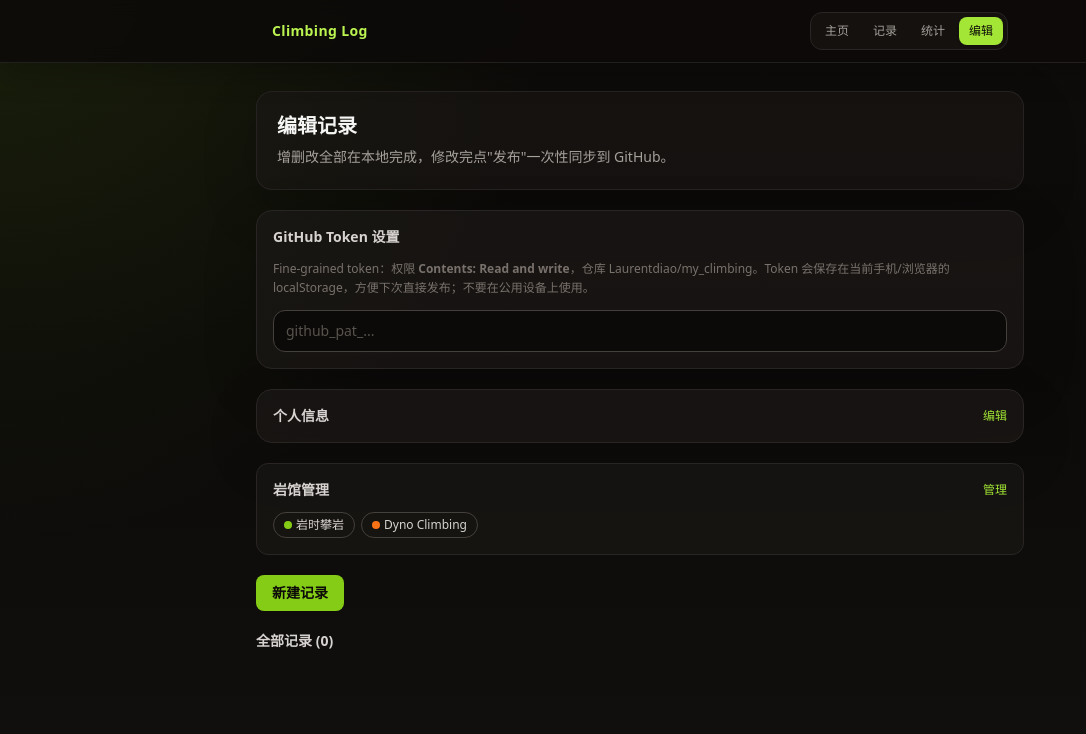
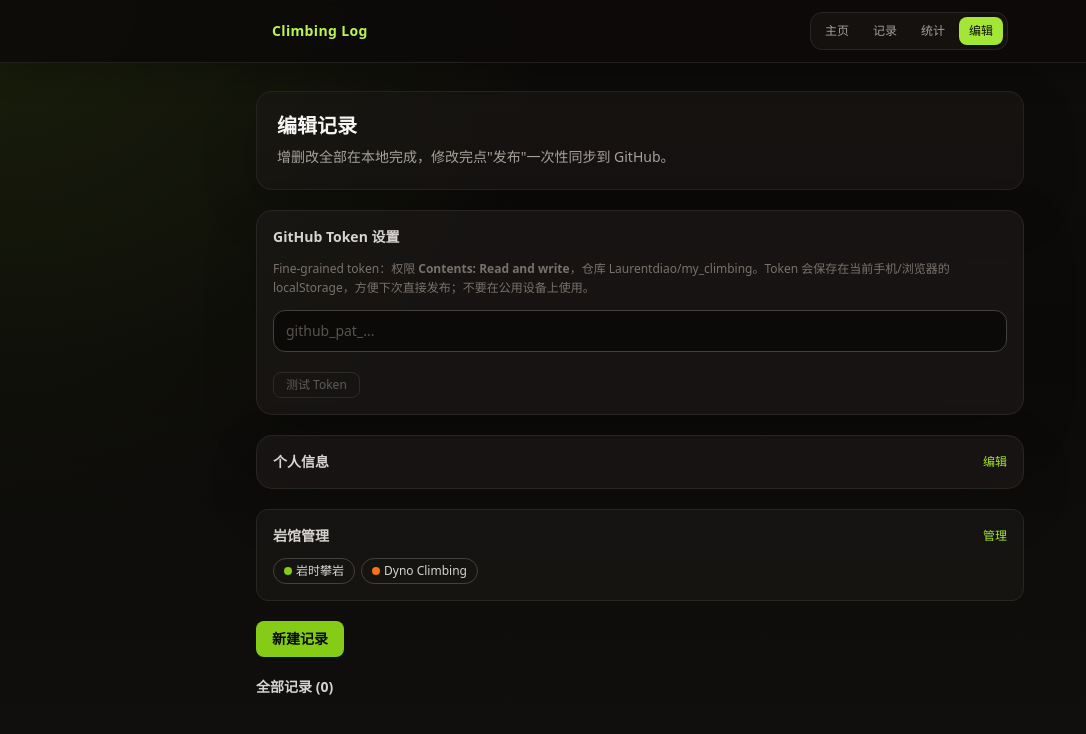
Before and after one commit to Laurentdiao/my_climbing, a React (Vite) app: page /#/editor in a window 1280 px wide. Shown: the top 734 px of the page, without its empty margins (0-1086 px from the left). Built offline with nearby package versions, Linux system fonts and the light colour scheme.

Commit message:
fix: detailed error messages for publish failures, add token test button

```diff
--- a/src/pages/EditorPage.tsx
+++ b/src/pages/EditorPage.tsx
@@ -192,7 +192,8 @@ export function EditorPage() {
 
       const validation = climbingLogSchema.safeParse(merged);
       if (!validation.success) {
-        throw new Error("本地数据校验失败");
+        const issues = validation.error.issues.map(i => `${i.path.join(".")}: ${i.message}`).join("; ");
+        throw new Error("数据校验失败: " + issues);
       }
 
       const content = toBase64(JSON.stringify(merged, null, 2));
@@ -200,8 +201,13 @@ export function EditorPage() {
       const shaResp = await fetch(GH_API,
         { headers: { Authorization: `Bearer ${token}` } },
       );
-      if (!shaResp.ok && shaResp.status !== 404) {
-        throw new Error(`GitHub API: ${shaResp.status}`);
+      if (!shaResp.ok) {
+        if (shaResp.status === 401 || shaResp.status === 403) {
+          throw new Error("Token 无效或无权限，请重新生成");
+        }
+        if (shaResp.status !== 404) {
+          throw new Error(`GitHub 请求失败 (${shaResp.status})`);
+        }
       }
       const shaData = await shaResp.json().catch(() => ({}));
       const sha = shaData.sha;
@@ -226,7 +232,10 @@ export function EditorPage() {
       );
       if (!putResp.ok) {
         const err = await putResp.json().catch(() => ({}));
-        throw new Error(err.message || `GitHub API: ${putResp.status}`);
+        if (putResp.status === 409) {
+          throw new Error("文件冲突，请先刷新页面再试");
+        }
+        throw new Error(err.message || `提交失败 (${putResp.status})`);
       }
 
       updateChanges({ profile: null, gyms: [], removedGyms: [], added: [], edited: [], deleted: [] });
@@ -234,8 +243,9 @@ export function EditorPage() {
 
       loadClimbingLog().then(setData);
     } catch (e: unknown) {
-      console.error("Publish failed:", e);
-      setMessage({ type: "err", text: "发布失败，请检查 Token 权限或网络连接" });
+      const errMsg = e instanceof Error ? e.message : "未知错误";
+      console.error("Publish failed:", errMsg);
+      setMessage({ type: "err", text: `发布失败: ${errMsg}` });
     } finally {
       setPublishing(false);
     }
@@ -305,6 +315,30 @@ export function EditorPage() {
           placeholder="github_pat_..."
           className="w-full rounded-xl border border-stone-700 bg-stone-950 px-3 py-2.5 text-sm text-stone-200 placeholder-stone-600 focus:border-lime-400 focus:outline-none focus:ring-2 focus:ring-lime-400/15"
         />
+        <div className="flex gap-2 mt-2">
+          <button
+            type="button"
+            onClick={async () => {
+              if (!token) return;
+              try {
+                const resp = await fetch("https://api.github.com/user", {
+                  headers: { Authorization: `Bearer ${token}` },
+                });
+                if (resp.ok) {
+                  setMessage({ type: "ok", text: "Token 有效 ✓" });
+                } else {
+                  setMessage({ type: "err", text: `Token 验证失败 (${resp.status})` });
+                }
+              } catch {
+                setMessage({ type: "err", text: "网络错误，无法连接 GitHub" });
+              }
+            }}
+            disabled={!token}
+            className="rounded-lg border border-stone-700 px-3 py-1 text-xs text-stone-400 hover:text-stone-200 disabled:opacity-50 transition-colors"
+          >
+            测试 Token
+          </button>
+        </div>
       </div>
 
       <ProfileEditor
```
